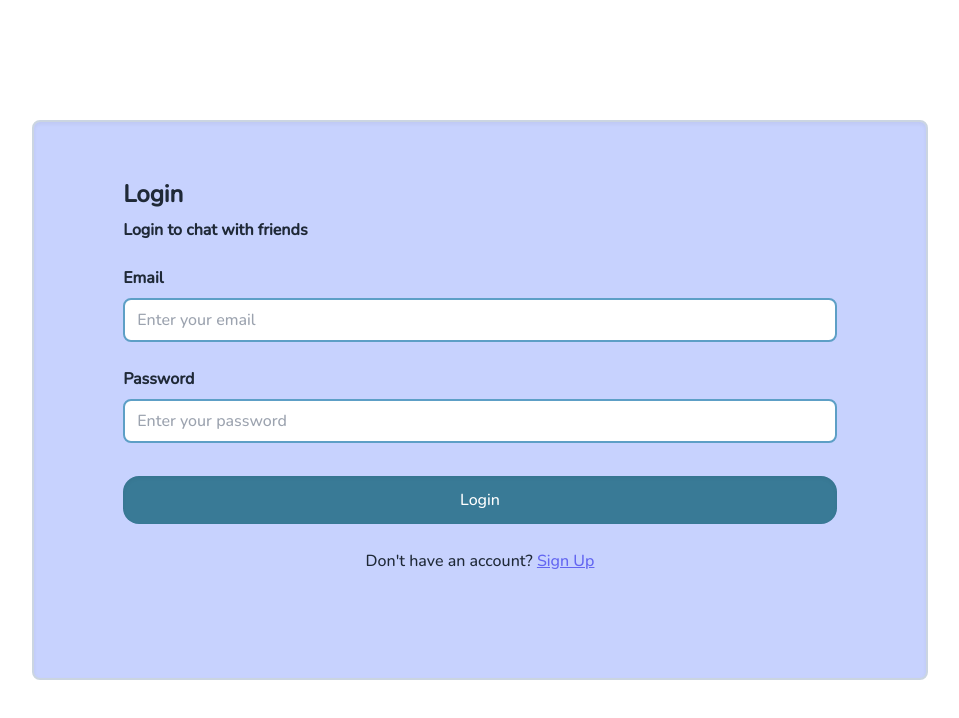
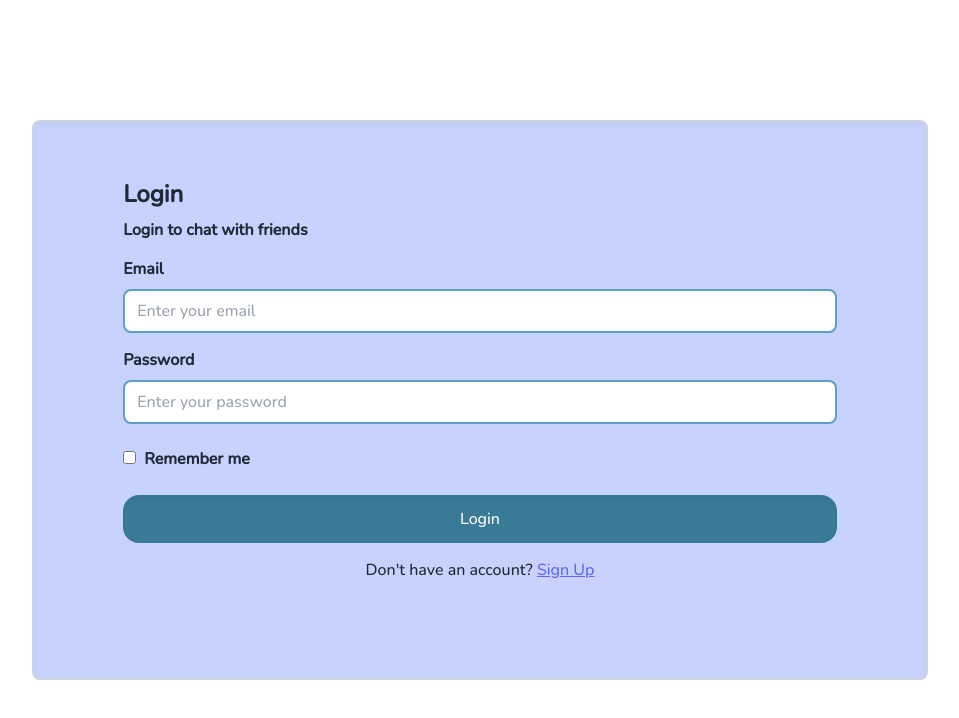
Before and after one commit to EdwardR0507/chat-app-front, a React (Vite) app: page /auth/login in a window 1280 px wide. Shown: the top 718 px of the page, without its empty margins (160-1119 px from the left). Built offline with nearby package versions, Linux system fonts and the light colour scheme.

Commit message:
feat: store login if remember is checked

```diff
--- a/src/App.jsx
+++ b/src/App.jsx
@@ -1,8 +1,13 @@
 import "./App.css";
+import { AuthProvider } from "./context/AuthContext";
 import AppRouter from "./routers/AppRouter";
 
 function App() {
-  return <AppRouter />;
+  return (
+    <AuthProvider>
+      <AppRouter />
+    </AuthProvider>
+  );
 }
 
 export default App;
--- a/src/components/ChatContent.jsx
+++ b/src/components/ChatContent.jsx
@@ -1,5 +1,5 @@
 import IncomingMessage from "./IncomingMessage";
-import InputBar from "./InputBar";
+import TextBar from "./TextBar";
 import OutgoingMessage from "./OutgoingMessage";
 
 const ChatContent = () => {
@@ -15,7 +15,7 @@ const ChatContent = () => {
           </div>
         </div>
 
-        <InputBar />
+        <TextBar />
       </div>
     </section>
   );
--- /dev/null
+++ b/src/context/AuthContext.jsx
@@ -0,0 +1,34 @@
+import { createContext, useCallback, useState } from "react";
+
+const initialState = {
+  uid: null,
+  check: false,
+  logged: false,
+  name: "",
+  email: "",
+};
+
+export const AuthContext = createContext();
+
+import React from "react";
+
+export const AuthProvider = ({ children }) => {
+  const [auth, setAuth] = useState(initialState);
+  const login = (email, password) => {};
+  const logout = () => {};
+  const signUp = (name, email, password) => {};
+  const verifyToken = useCallback(() => {}, []);
+
+  return (
+    <AuthContext.Provider
+      value={{
+        login,
+        logout,
+        signUp,
+        verifyToken,
+      }}
+    >
+      {children}
+    </AuthContext.Provider>
+  );
+};
--- a/src/pages/Login.jsx
+++ b/src/pages/Login.jsx
@@ -1,16 +1,38 @@
+import { useEffect } from "react";
 import { Link } from "react-router-dom";
 import { useForm } from "../hooks/useForm";
+import InputCheck from "../ui/InputCheck";
 import InputText from "../ui/InputText";
 
 const Login = () => {
   const [formValues, handleInputChange, reset] = useForm({
     email: "",
     password: "",
+    remember: false,
   });
-  const { email, password } = formValues;
+  const { email, password, remember } = formValues;
+
+  useEffect(() => {
+    const rememberData = localStorage.getItem("remember");
+    if (rememberData) {
+      const parsedRemember = JSON.parse(rememberData);
+      reset(parsedRemember);
+    }
+  }, []);
+
+  const toogleCheck = () => {
+    reset({
+      ...formValues,
+      remember: !remember,
+    });
+  };
 
   const handleSubmit = (e) => {
     e.preventDefault();
+    remember
+      ? window.localStorage.setItem("remember", JSON.stringify(formValues))
+      : window.localStorage.removeItem("remember");
+
     console.log(formValues);
   };
   return (
@@ -41,6 +63,12 @@ const Login = () => {
               placeholder="Enter your password"
               required
             />
+            <InputCheck
+              name="remember"
+              label="Remember me"
+              checked={remember}
+              onChange={toogleCheck}
+            />
             <button
               type="submit"
               className="bg-[#397A96] w-full h-12 mt-2 flex justify-center items-center rounded-2xl shadow-inner text-white
--- a/src/pages/SignUp.jsx
+++ b/src/pages/SignUp.jsx
@@ -1,3 +1,4 @@
+import { Link } from "react-router-dom";
 import { useForm } from "../hooks/useForm";
 import InputText from "../ui/InputText";
 
@@ -60,6 +61,12 @@ const SignUp = () => {
             >
               Register
             </button>
+            <p className="text-center">
+              Already have an account?{" "}
+              <Link className="text-indigo-500 underline" to="/auth/login">
+                Login
+              </Link>
+            </p>
           </form>
         </div>
       </div>
--- /dev/null
+++ b/src/ui/InputCheck.jsx
@@ -0,0 +1,16 @@
+const InputCheck = ({ label, name, checked, onChange }) => {
+  return (
+    <div className="mt-2">
+      <input
+        name={name}
+        type="checkbox"
+        className="mr-2"
+        checked={checked}
+        onChange={onChange}
+      />
+      <label className="font-semibold">{label}</label>
+    </div>
+  );
+};
+
+export default InputCheck;
```
Also changed, not shown: src/components/TextBar.jsx (renamed from src/components/InputBar.jsx).
